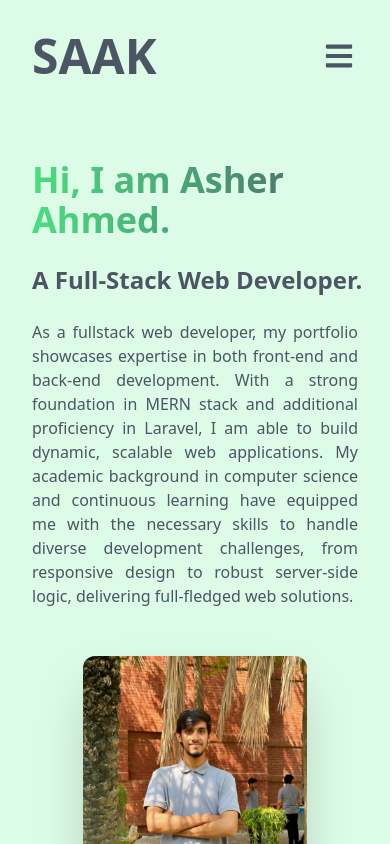
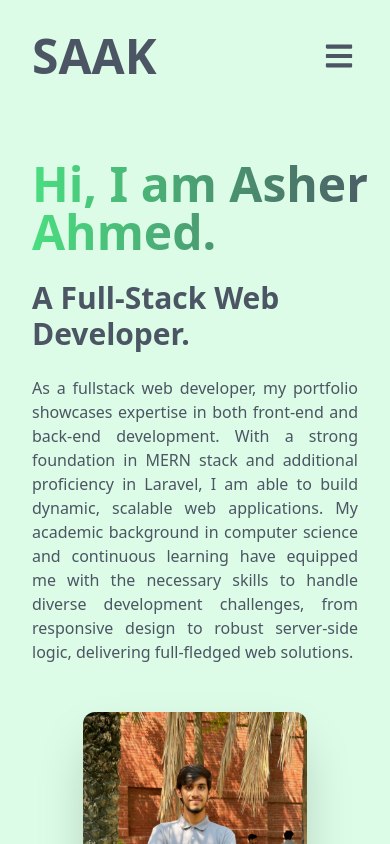
Before and after one commit to AsherAhmed1/My-Portfolio, a React (Create React App) app: page / in a window 390 px wide. Shown: the top 844 px of the page. Built offline with nearby package versions, Linux system fonts and the light colour scheme.

Commit message:
Adjusted size of the heading text

```diff
--- a/src/Pages/Home/LandingPage/LandingPage.jsx
+++ b/src/Pages/Home/LandingPage/LandingPage.jsx
@@ -12,10 +12,10 @@ const LandingPage = () => {
         {/* Starting of the left side of the page */}
         <div>
           <div className="ml-8 md:ml-24">
-            <h1 className="bg-gradient-to-r from-green-400 to-gray-600 text-transparent bg-clip-text md:text-6xl text-4xl font-extrabold">
+            <h1 className="bg-gradient-to-r from-green-400 to-gray-600 text-transparent bg-clip-text md:text-6xl text-5xl font-extrabold">
               Hi, I am Asher Ahmed.
             </h1>
-            <h1 className="text-gray-600 md:text-3xl text-2xl font-extrabold mt-6">
+            <h1 className="text-gray-600 text-3xl font-extrabold mt-6">
               A Full-Stack Web Developer.
             </h1>
             <h1 className="text-gray-600 mt-6 text-justify mx-auto max-w-2xl mr-8">
```
